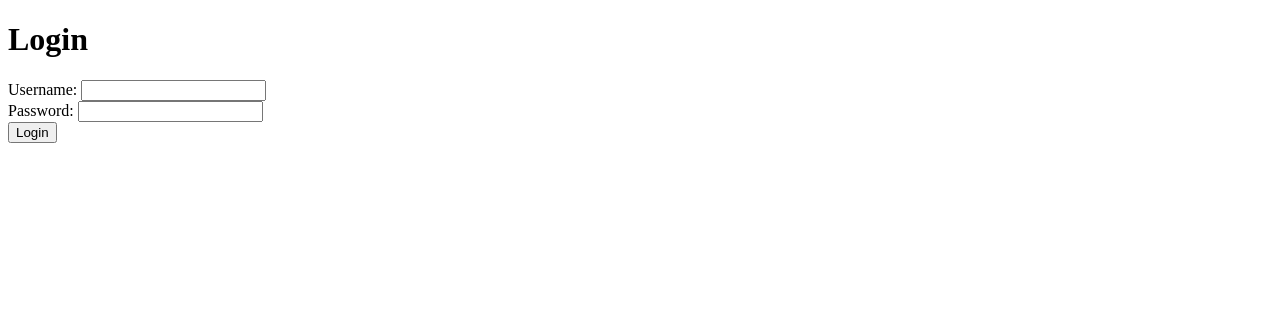
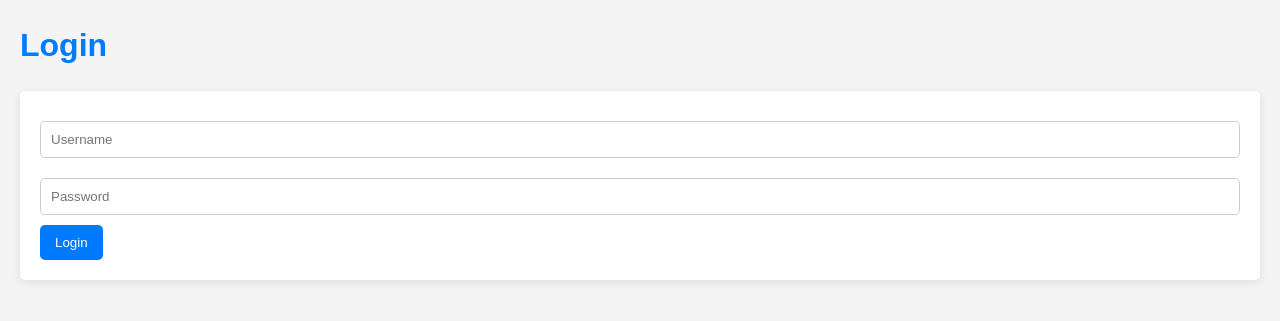
Before and after one commit to Kozsi/project-login, a Node server app: page /login in a window 1280 px wide. Shown: the top 321 px of the page. Run offline with Node 20, Linux system fonts and the light colour scheme.

Commit message:
login page with view

```diff
--- a/app.js
+++ b/app.js
@@ -22,9 +22,9 @@ app.use(session({
 // MySQL database connection
 const db = mysql.createConnection({
     host: 'localhost',
-    user: 'your-db-username',  // Change this to your database username
-    password: 'your-db-password', // Change this to your database password
-    database: 'your-db-name', // Change this to your database name
+    user: 'userdb_service',
+    password: 'password',  // replace with your MySQL password
+    database: 'userdb'
 });
 
 // Connect to the database
--- /dev/null
+++ b/public/styles.css
@@ -0,0 +1,67 @@
+/* styles.css */
+
+/* Basic Reset */
+* {
+    margin: 0;
+    padding: 0;
+    box-sizing: border-box;
+}
+
+body {
+    font-family: Arial, sans-serif;
+    background-color: #f4f4f4;
+    color: #333;
+    line-height: 1.6;
+    padding: 20px;
+}
+
+h1 {
+    color: #007bff;
+    margin-bottom: 20px;
+}
+
+h2 {
+    margin: 20px 0 10px;
+}
+
+form {
+    background: #fff;
+    padding: 20px;
+    border-radius: 5px;
+    box-shadow: 0 2px 10px rgba(0, 0, 0, 0.1);
+}
+
+input[type="text"],
+input[type="password"] {
+    width: 100%;
+    padding: 10px;
+    margin: 10px 0;
+    border: 1px solid #ccc;
+    border-radius: 5px;
+}
+
+button {
+    background-color: #007bff;
+    color: #fff;
+    border: none;
+    padding: 10px 15px;
+    border-radius: 5px;
+    cursor: pointer;
+    transition: background-color 0.3s;
+}
+
+button:hover {
+    background-color: #0056b3;
+}
+
+p {
+    margin: 10px 0;
+}
+
+.message {
+    color: red;
+}
+
+.welcome-message {
+    margin: 20px 0;
+}
--- a/views/login.ejs
+++ b/views/login.ejs
@@ -4,20 +4,17 @@
     <meta charset="UTF-8">
     <meta name="viewport" content="width=device-width, initial-scale=1.0">
     <title>Login</title>
+    <link rel="stylesheet" type="text/css" href="/styles.css">
 </head>
 <body>
     <h1>Login</h1>
-    <form action="/login" method="post">
-        <label for="username">Username:</label>
-        <input type="text" name="username" id="username" required>
-        <br>
-        <label for="password">Password:</label>
-        <input type="password" name="password" id="password" required>
-        <br>
+    <form action="/login" method="POST">
+        <input type="text" name="username" placeholder="Username" required>
+        <input type="password" name="password" placeholder="Password" required>
         <button type="submit">Login</button>
     </form>
-    <% if (typeof message !== 'undefined' && message) { %>
-        <p><%= message %></p>
+    <% if (message) { %>
+        <p class="message"><%= message %></p>
     <% } %>
 </body>
 </html>
--- a/views/welcome.ejs
+++ b/views/welcome.ejs
@@ -4,10 +4,11 @@
     <meta charset="UTF-8">
     <meta name="viewport" content="width=device-width, initial-scale=1.0">
     <title>Welcome</title>
+    <link rel="stylesheet" type="text/css" href="/styles.css">
 </head>
 <body>
     <h1>Welcome to Our Application!</h1>
-    <p>Please login or register to continue.</p>
+    <p class="welcome-message">Please login or register to continue.</p>
 
     <% if (user) { %>
         <p>Hello, <%= user.username %>! You are logged in.</p>
```
Also changed, not shown: package.json (+6 -1 lines), views/register.ejs (+6 -9 lines), 1 other file.
